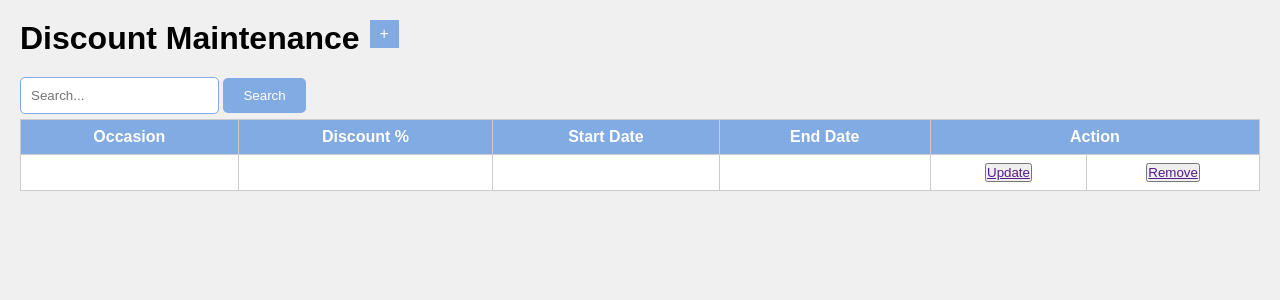
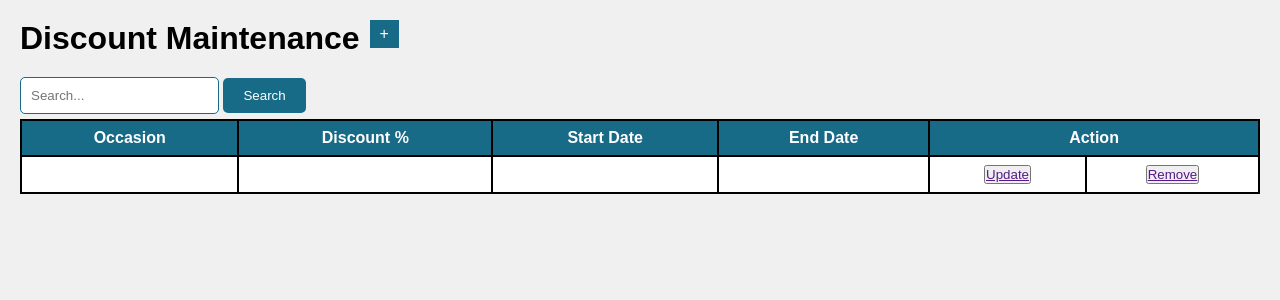
Before and after one commit to ViverIT1/WebBasedPOS, a PHP site: page /discountmaintenance.html in a window 1280 px wide. Shown: the top 300 px of the page. Run offline with PHP 8.4, Linux system fonts and the light colour scheme.

Commit message:
change the color design of discount maintenenace

```diff
--- a/discountmaintenance.css
+++ b/discountmaintenance.css
@@ -21,18 +21,22 @@
 .add-button {
     padding: 5px 10px;
     margin-left: 10px;
-    background-color: #82AAE3;
+    background-color: #176B87;
     border: #f0f0f0;
     color: white;
     font-size: 16px;
     text-decoration: none;
 }
 
+.add-button:hover {
+  background-color: #64CCC5;
+}
   .content-table {
     margin-top: 5px;
       width: 100%;
       border-collapse: collapse;
       background-color: white;
+      border: 2px solid black;
     }
 
     .content-table th,
@@ -40,10 +44,11 @@
       border: 1px solid #ccc;
       padding: 8px;
       text-align: center;
+      border: 2px solid black;
     }
 
     .content-table th {
-      background-color: #82AAE3;
+      background-color: #176B87;
       color: white;
     }
 
@@ -55,14 +60,14 @@
   /* Style for the search input */
   .search-form input[type="search"] {
       padding: 10px;
-      border: 1px solid #82AAE3;
+      border: 1px solid #176B87;
       border-radius: 5px;
   }
 
   /* Style for the search button */
   .search-form button[type="submit"] {
       padding: 10px 20px;
-      background-color: #82AAE3;
+      background-color: #176B87;
       color: white;
       border: none;
       border-radius: 5px;
@@ -70,5 +75,5 @@
   }
 
   .search-form button[type="submit"]:hover {
-      background-color: #91D8E4;
+      background-color: #64CCC5;
   }
```
